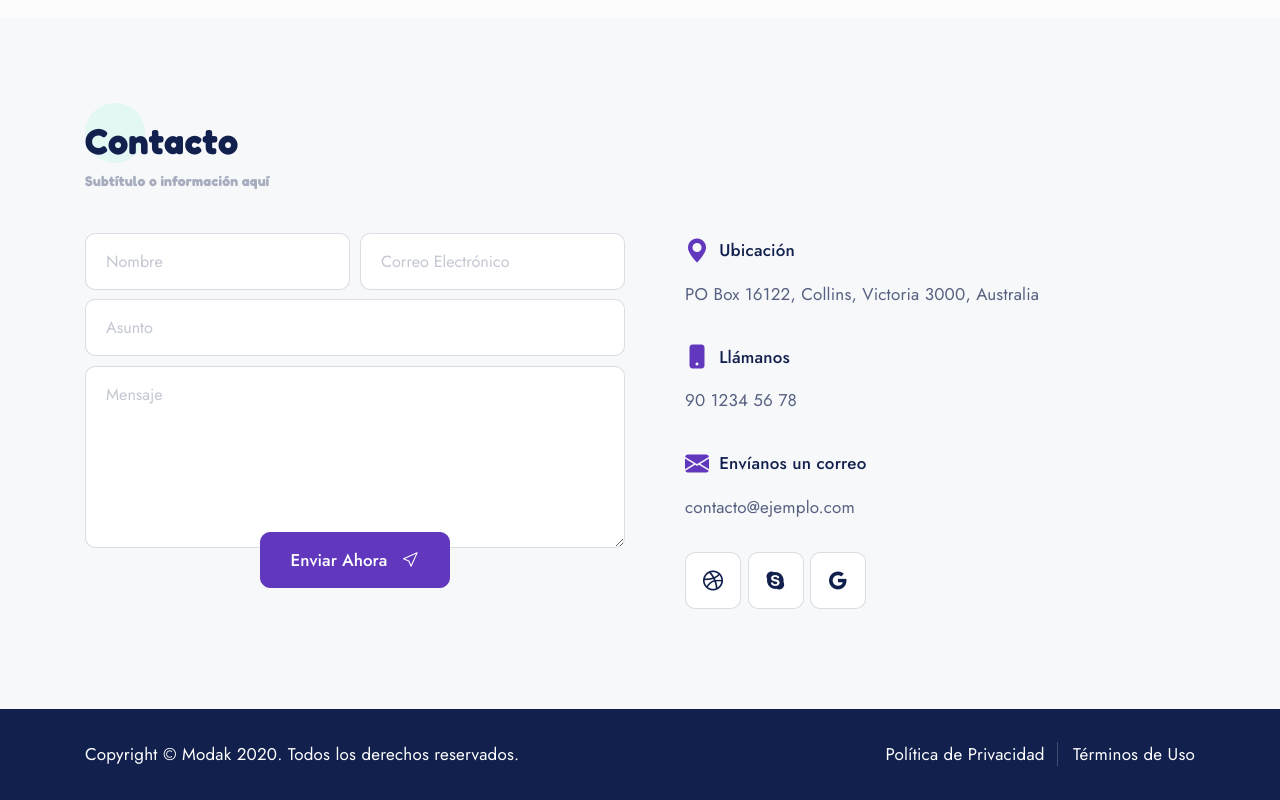
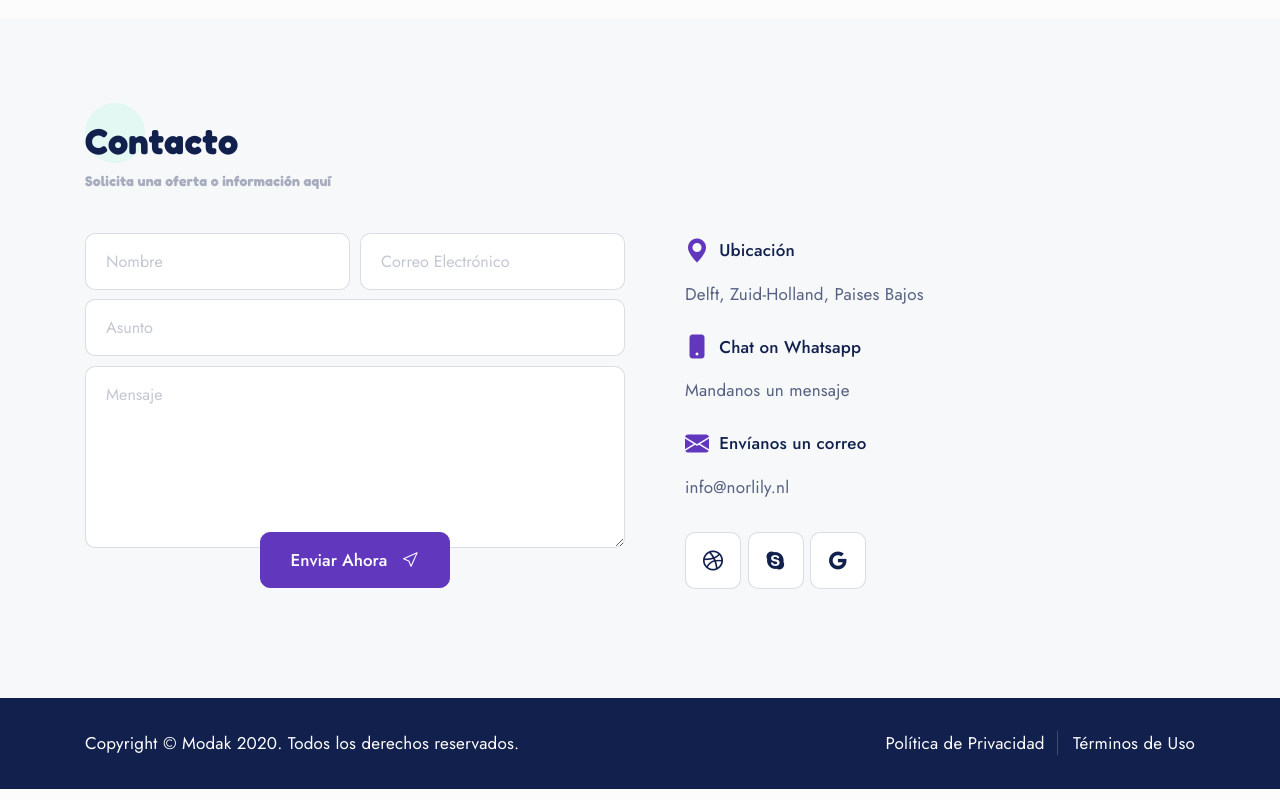
Before and after one commit to Norlily/norlily.github.io, a plain HTML site: page index.html in a window 1280 px wide. Shown: the part 5411-6211 px from the top of the page. Drawn offline with Linux system fonts and the light colour scheme; files whose address does not match are found by name.

Commit message:
Update index.html

```diff
--- a/index.html
+++ b/index.html
@@ -724,7 +724,7 @@
         <!-- heading starts -->
         <div class="dtr-styled-heading">
             <h2>Contacto</h2>
-            <p>Subtítulo o información aquí</p>
+            <p>Solicita una oferta o información aquí</p>
         </div>
         <!-- heading ends -->
 
@@ -770,14 +770,26 @@
             <!-- column 2 starts -->
             <div class="col-12 col-md-6">
                 <div class="dtr-pl-30">
+                <!-- Ubicación -->
+                <a href="https://maps.google.com/?q=Delft, Zuid-Holland, Paises Bajos" style="text-decoration: none; color: inherit;">
                     <p class="d-flex align-items-center"><i class="icon-geo-alt dtr-mr-10 text-size-md color-blue"></i><span class="font-weight-500 color-dark">Ubicación</span></p>
-                    <p>PO Box 16122, Collins, Victoria 3000, Australia</p>
-                    <div class="spacer-20"></div>
-                    <p class="d-flex align-items-center"><i class="icon-phone-fill dtr-mr-10 text-size-md color-blue"></i><span class="font-weight-500 color-dark">Llámanos</span></p>
-                    <p>90 1234 56 78</p>
-                    <div class="spacer-20"></div>
+                    <p>Delft, Zuid-Holland, Paises Bajos</p>
+                </a>
+                <div class="spacer-20"></div>
+
+                <!-- Llámanos -->
+                <a href="https://wa.me/31685024164" style="text-decoration: none; color: inherit;">
+                    <p class="d-flex align-items-center"><i class="icon-phone-fill dtr-mr-10 text-size-md color-blue"></i><span class="font-weight-500 color-dark">Chat on Whatsapp</span></p>
+                    <p>Mandanos un mensaje</p>
+                </a>
+                <div class="spacer-20"></div>
+
+                <!-- Envíanos un correo -->
+                <a href="mailto:info@norlily.nl" style="text-decoration: none; color: inherit;">
                     <p class="d-flex align-items-center"><i class="icon-envelope-fill dtr-mr-10 text-size-md color-blue"></i><span class="font-weight-500 color-dark">Envíanos un correo</span></p>
-                    <p>contacto@ejemplo.com</p>
+                    <p>info@norlily.nl</p>
+                </a>
+
 
                     <!-- social starts -->
                     <ul class="dtr-social dtr-social-list dtr-styled-social text-left dtr-mt-30">
```
